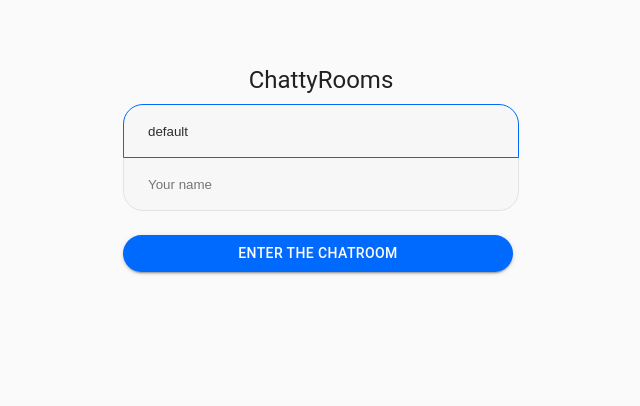
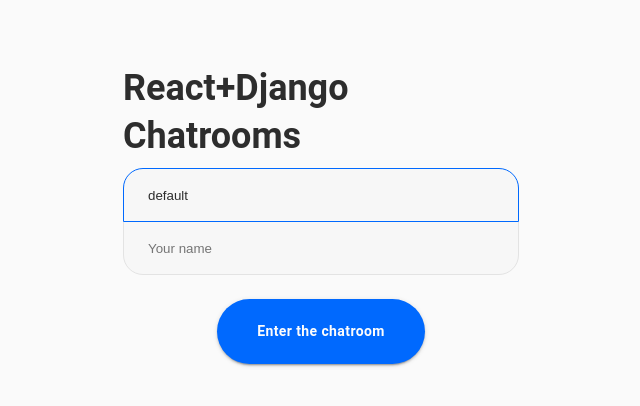
Before and after one commit to karlosos/django_chatroom, a React (Create React App) app in the folder frontend/: page / in a window 1280 px wide. Shown: the top 406 px of the page, without its empty margins (319-959 px from the left). Built offline with nearby package versions, Linux system fonts and the light colour scheme; no server answers.

Commit message:
Style submit button on login page

```diff
--- a/frontend/src/components/login.js
+++ b/frontend/src/components/login.js
@@ -7,6 +7,11 @@
 import { withStyles } from '@material-ui/core/styles'
 
 const styles = theme => ({
+  title: {
+    color: '#2D2D2D',
+    fontSize: '36px',
+    fontWeight: 'bold'
+  },
   paper: {
     marginTop: theme.spacing(8),
     display: 'flex',
@@ -21,59 +26,68 @@
     width: '100%', // Fix IE 11 issue.
     marginTop: theme.spacing(1)
   },
+  submitDiv: {
+    margin: theme.spacing(3, 0, 2),
+    display: 'flex',
+    alignItems: 'center'
+  },
   submit: {
-    margin: theme.spacing(3, 0, 2),
-    backgroundColor: "#0069FE",
-    color: "#FCFCFC",
-    borderRadius: "60px",
-    width: "390px",
+    backgroundColor: '#0069FE',
+    color: '#FCFCFC',
+    borderRadius: '60px',
+    margin: '0 auto',
+    padding: '20px 40px',
+    textTransform: 'none',
+    fontWeight: 'bold',
+    '&:hover': {
+      backgroundColor: '#3287fe'
+    }
   },
   root: {
     boxShadow: 'none'
   },
   roomInput: {
-    backgroundColor: "#F7F7F7",
-    border: "1px solid #E3E3E3",
-    borderRadius: "20px 20px 0px 0px",
-    width: "100%",
+    backgroundColor: '#F7F7F7',
+    border: '1px solid #E3E3E3',
+    borderRadius: '20px 20px 0px 0px',
+    width: '100%',
     zIndex: '3',
     position: 'relative',
-    padding: "18.5px 24px",
+    padding: '18.5px 24px',
     '&:hover': {
-      borderColor: "#AEAEAE",
+      borderColor: '#AEAEAE',
       zIndex: '5',
-      transition: '0.3s',
+      transition: '0.3s'
     },
     '&:focus': {
       outline: 'none',
-      borderColor: "#0069FE",
+      borderColor: '#0069FE',
       zIndex: '10',
-      transition: '0.3s',
+      transition: '0.3s'
     },
-    color: '#2D2D2D',
+    color: '#2D2D2D'
   },
   nameInput: {
-    marginTop: "-1px",
-    backgroundColor: "#F7F7F7",
-    border: "1px solid #E3E3E3",
-    // borderTop: "0px",
-    borderRadius: "0px 0px 20px 20px",
-    width: "100%",
+    marginTop: '-1px',
+    backgroundColor: '#F7F7F7',
+    border: '1px solid #E3E3E3',
+    borderRadius: '0px 0px 20px 20px',
+    width: '100%',
     zIndex: '3',
     position: 'relative',
-    padding: "18.5px 24px",
+    padding: '18.5px 24px',
     '&:hover': {
-      borderColor: "#AEAEAE",
+      borderColor: '#AEAEAE',
       zIndex: '3',
-      transition: '0.3s',
+      transition: '0.3s'
     },
     '&:focus': {
       outline: 'none',
-      borderColor: "#0069FE",
+      borderColor: '#0069FE',
       zIndex: '10',
-      transition: '0.3s',
+      transition: '0.3s'
     },
-    color: '#2D2D2D',
+    color: '#2D2D2D'
   }
 })
 
@@ -84,27 +98,32 @@
     <div>
       <CssBaseline />
       <div className={classes.paper}>
-        <Typography component='h1' variant='h5'>
-          ChattyRooms
+        <Typography component='h1' variant='h5' className={classes.title}>
+          React+Django Chatrooms
         </Typography>
         <form className={classes.form} noValidate onSubmit={e => { e.preventDefault(); onLoginChange(true) }}>
-          <input className={classes.roomInput} type="text" id="room" name="room" placeholder={"Chat name"} value={state.room} autoFocus onChange={ e => {
+          <input
+            className={classes.roomInput} type='text' id='room' name='room' placeholder='Chat name' value={state.room} autoFocus onChange={e => {
               onRoomChange(e.target.value)
-          }} />
+            }}
+          />
 
-          <input className={classes.nameInput} type="text" id="room" name="room" placeholder={"Your name"} value={state.name} onChange={ e => {
+          <input
+            className={classes.nameInput} type='text' id='room' name='room' placeholder='Your name' value={state.name} onChange={e => {
               onNameChange(e.target.value)
-          }} />
+            }}
+          />
 
+          <div className={classes.submitDiv}>
             <Button
               type='submit'
-            fullWidth
               variant='contained'
               color='primary'
               className={classes.submit}
             >
               Enter the chatroom
             </Button>
+          </div>
         </form>
       </div>
     </div>
```
Also changed, not shown: 1 other file (tests, documents, lock files or other folders). Lines whose indentation alone changed are shown as unchanged.
